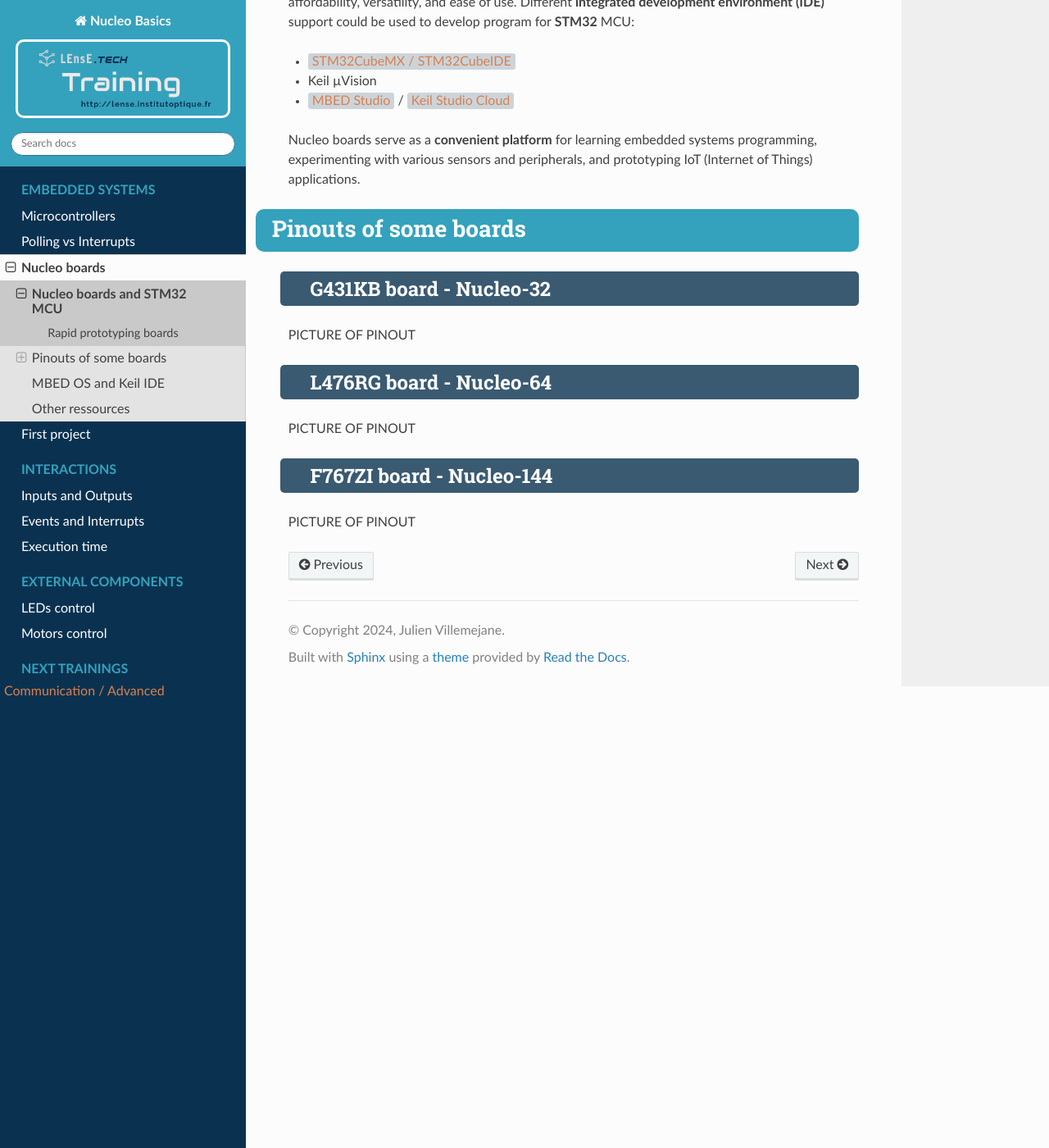
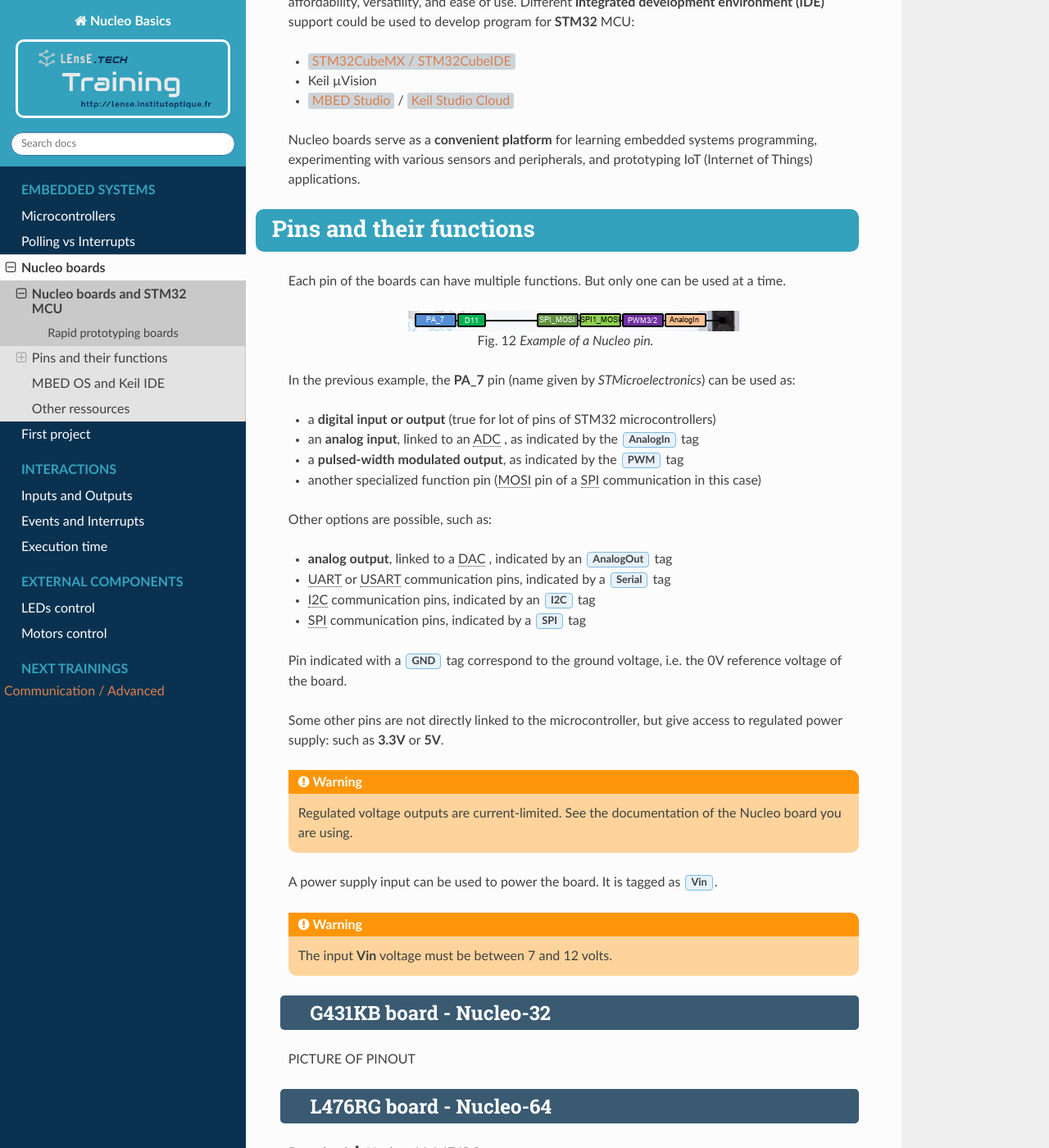
Before and after one commit to IOGS-LEnsE-training/nucleo-basics, a Sphinx documentation site: the page built from docs/source/contents/gen_nucleo.rst, in a window 1280 px wide and 1400 px high, scrolled down 1030 px. Shown: the whole window at 82% size. Built offline with Sphinx 7.4.7 and the Read the Docs theme 2.0.0, drawn with Linux system fonts in a browser that asks for light colours; some of the changed text lies outside the part shown.

Commit message:
Update Documentation

```diff
--- a/docs/source/contents/gen_main_structure.rst
+++ b/docs/source/contents/gen_main_structure.rst
@@ -3,3 +3,7 @@ Main program structure
 
 Main file
 *********
+
+.. code-block:: c++
+
+	test
--- a/docs/source/contents/gen_nucleo.rst
+++ b/docs/source/contents/gen_nucleo.rst
@@ -30,8 +30,43 @@ Nucleo boards serve as a **convenient platform** for learning embedded systems p
 
 
 
-Pinouts of some boards
-######################
+Pins and their functions
+########################
+
+Each pin of the boards can have multiple functions. But only one can be used at a time.
+
+.. figure:: ../_static/images/nucleo/nucleo_pin_functions.png
+	:align: center
+
+	Example of a Nucleo pin.
+
+In the previous example, the **PA_7** pin (name given by *STMicroelectronics*) can be used as:
+
+* a **digital input or output** (true for lot of pins of STM32 microcontrollers)
+* an **analog input**, linked to an :abbr:`ADC (Analog-to-Digital Converter)` , as indicated by the :menuselection:`AnalogIn` tag
+* a **pulsed-width modulated output**, as indicated by the :menuselection:`PWM` tag
+* another specialized function pin (:abbr:`MOSI (Master Out Slave In)` pin of a :abbr:`SPI (Serial Peripheral Interface)` communication in this case)
+
+Other options are possible, such as:
+
+* **analog output**, linked to a :abbr:`DAC (Digital-to-Analog Converter)` , indicated by an :menuselection:`AnalogOut` tag
+* :abbr:`UART (Universal Asynchronous Receiver/Transmitter)` or :abbr:`USART (Universal Synchronous/Asynchronous Receiver/Transmitter)` communication pins, indicated by a :menuselection:`Serial` tag
+* :abbr:`I2C (Inter-Integrated Circuit)` communication pins, indicated by an :menuselection:`I2C` tag
+* :abbr:`SPI (Serial Peripheral Interface)` communication pins, indicated by a :menuselection:`SPI` tag
+
+Pin indicated with a :menuselection:`GND` tag correspond to the ground voltage, i.e. the 0V reference voltage of the board.
+
+Some other pins are not directly linked to the microcontroller, but give access to regulated power supply: such as **3.3V** or **5V**.
+
+.. warning::
+
+	Regulated voltage outputs are current-limited. See the documentation of the Nucleo board you are using.
+
+A power supply input can be used to power the board. It is tagged as :menuselection:`Vin`.
+
+.. warning::
+
+	The input **Vin** voltage must be between 7 and 12 volts.
 
 .. _nucleo_g431kb_pinouts:
 
@@ -45,7 +80,25 @@ PICTURE OF PINOUT
 L476RG board - Nucleo-64
 ************************
 
-PICTURE OF PINOUT
+Download :download:`Nucleo-64_L476RG <../_static/docs/Nucleo-64_L476RG.pdf>`
+
+Morpho connectors
+=================
+
+.. figure:: ../_static/images/nucleo/l476rg/l476rg_CN7.png
+	:align: center
+
+.. figure:: ../_static/images/nucleo/l476rg/l476rg_CN10.png
+	:align: center
+
+Arduino connectors
+==================
+
+.. figure:: ../_static/images/nucleo/l476rg/l476rg_CN8.png
+	:align: center
+
+.. figure:: ../_static/images/nucleo/l476rg/l476rg_CN5.png
+	:align: center
 
 .. _nucleo_f767zi_pinouts:
 
```
Also changed, not shown: docs/source/contents/gen_libs.rst (+30 -0 lines), docs/source/contents/gen_mbed_project.rst (+61 -3 lines), docs/source/_static/images/lense_mbed6_libs.png (added), docs/source/_static/images/nucleo/l476rg/l476rg_CN10.png (added), docs/source/_static/images/nucleo/l476rg/l476rg_CN5.png (added), docs/source/_static/images/nucleo/l476rg/l476rg_CN7.png (added), docs/source/_static/images/nucleo/l476rg/l476rg_CN8.png (added), docs/source/_static/images/nucleo/nucleo_boards.jpg (deleted), docs/source/_static/images/nucleo/nucleo_pin_functions.png (added), 1 other file.
